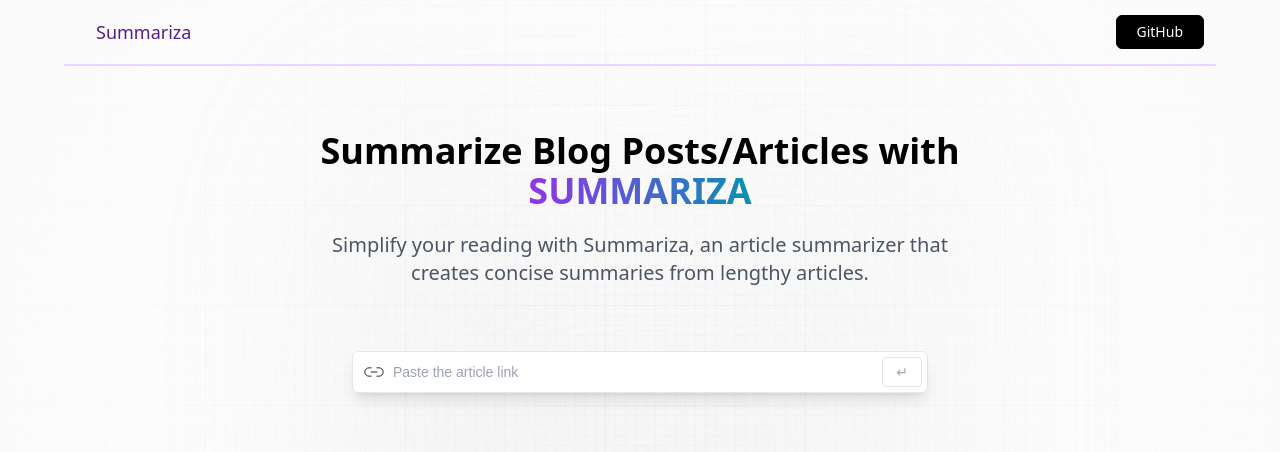
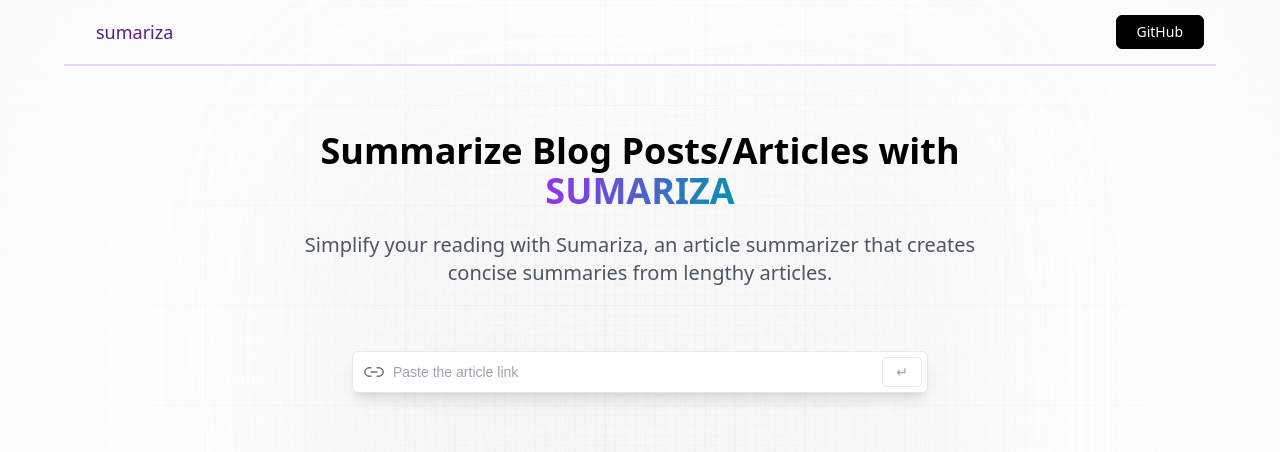
Before and after one commit to Nathan-Yennupiak/summariza, a React (Vite) app: page / in a window 1280 px wide. Shown: the top 452 px of the page. Built offline with nearby package versions, Linux system fonts and the light colour scheme.

Commit message:
changed loader

```diff
--- a/index.html
+++ b/index.html
@@ -11,7 +11,7 @@
       rel="stylesheet"
     />
     <meta name="viewport" content="width=device-width, initial-scale=1.0" />
-    <title>Sumariza | Article Summarizer</title>
+    <title>Sumariza</title>
   </head>
   <body>
     <div id="root"></div>
--- a/src/components/Hero.jsx
+++ b/src/components/Hero.jsx
@@ -8,7 +8,7 @@
       <nav className='flex justify-between items-center w-full mb-10 p-3 border-b-2 border-solid border-purple-200'>
 
         {/* <img src={logo} alt='sumz_logo' className='w-28 object-contain' /> */}
-        <h1 className="py-1.5 px-5 text-purple-900 font-medium text-lg transition-all hover:bg-white hover:text-black">Summariza</h1>
+        <h1 className="py-1.5 px-5 text-purple-900 font-medium text-lg transition-all hover:bg-white hover:text-black">sumariza</h1>
 
         <button
           type='button'
@@ -24,10 +24,10 @@
 
       <h1 className='head_text'>
         Summarize Blog Posts/Articles with <br className='max-md:hidden' />
-        <span className='purple_gradient '>SUMMARIZA</span>
+        <span className='purple_gradient '>SUMARIZA</span>
       </h1>
       <h2 className='desc'>
-      Simplify your reading with Summariza, an article summarizer that creates concise summaries from lengthy articles.      </h2>
+      Simplify your reading with Sumariza, an article summarizer that creates concise summaries from lengthy articles.      </h2>
     </header>
   );
 };
```
